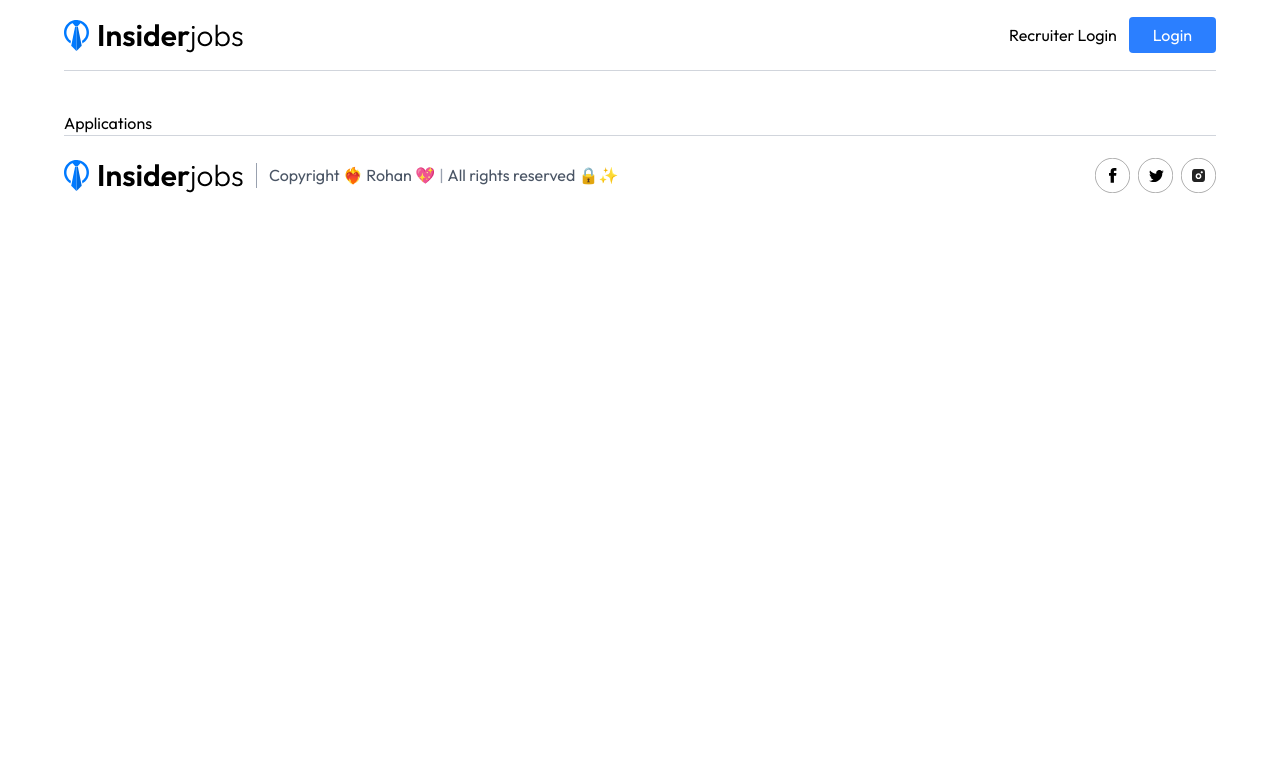
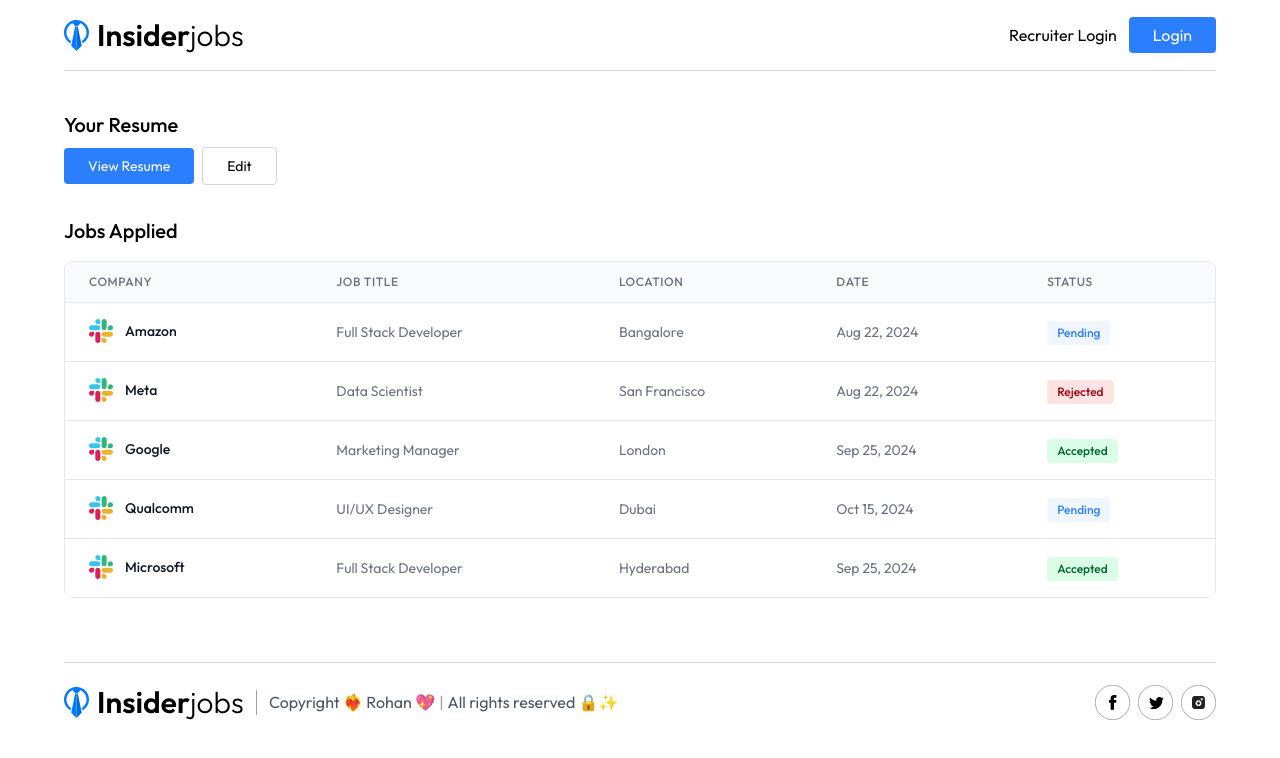
Before and after one commit to Dev-Rohan1/job-insider, a React (Vite) app in the folder frontend/: page /applications in a window 1280 px wide. Shown: the top 758 px of the page. Built offline with nearby package versions, Linux system fonts and the light colour scheme; no server answers.

Commit message:
create applications page

```diff
--- a/frontend/src/index.css
+++ b/frontend/src/index.css
@@ -19,11 +19,11 @@ html {
   }
 
   .job-description h1,
-  h2,
-  h3,
-  h4,
-  h5,
-  h6 {
+  .job-description h2,
+  .job-description h3,
+  .job-description h4,
+  .job-description h5,
+  .job-description h6 {
     margin-bottom: 15px;
     font-size: 23px;
   }
--- a/frontend/src/pages/Applications.jsx
+++ b/frontend/src/pages/Applications.jsx
@@ -1,13 +1,122 @@
-import React from "react";
-
+import React, { useState } from "react";
 import Navbar from "../components/Navbar";
 import Footer from "../components/Footer";
+import { assets, jobsApplied } from "../assets/assets";
+import moment from "moment";
 
 const Applications = () => {
+  const [isEdit, setIsEdit] = useState(false);
+  const [resume, setResume] = useState(null);
+
   return (
     <>
       <Navbar />
-      <div>Applications</div>
+      <section className="mb-16">
+        <h2 className="mb-2 text-xl font-medium">Your Resume</h2>
+        {isEdit ? (
+          <div className="flex items-center gap-2">
+            <label className="flex items-center gap-2">
+              <span className="cursor-pointer rounded border border-blue-300 bg-blue-50 px-4 py-[8px] text-sm">
+                Select Resume
+              </span>
+              <input
+                onChange={(e) => setResume(e.target.files[0])}
+                type="file"
+                accept="application/pdf"
+                hidden
+              />
+              <img src={assets.profile_upload_icon} alt="Upload Icon" />
+            </label>
+            <button
+              onClick={() => setIsEdit(false)}
+              className="cursor-pointer rounded bg-blue-500 px-6 py-[8px] text-sm text-white transition-colors hover:bg-blue-600"
+            >
+              Save
+            </button>
+          </div>
+        ) : (
+          <div className="flex items-center gap-2">
+            <button className="cursor-pointer rounded bg-blue-500 px-6 py-2 text-sm text-white transition-colors hover:bg-blue-600">
+              View Resume
+            </button>
+            <button
+              onClick={() => setIsEdit(true)}
+              className="cursor-pointer rounded border border-gray-300 px-6 py-2 text-sm transition-colors hover:bg-gray-50"
+            >
+              Edit
+            </button>
+          </div>
+        )}
+        <div className="mt-8">
+          <h2 className="mb-4 text-xl font-medium">Jobs Applied</h2>
+          <div className="overflow-x-auto rounded-lg border border-gray-200">
+            <table className="min-w-full divide-y divide-gray-200">
+              <thead className="bg-gray-50">
+                <tr>
+                  <th className="px-6 py-3 text-left text-xs font-medium tracking-wider text-gray-500 uppercase">
+                    Company
+                  </th>
+                  <th className="px-6 py-3 text-left text-xs font-medium tracking-wider text-gray-500 uppercase">
+                    Job Title
+                  </th>
+                  <th className="px-6 py-3 text-left text-xs font-medium tracking-wider text-gray-500 uppercase">
+                    Location
+                  </th>
+                  <th className="px-6 py-3 text-left text-xs font-medium tracking-wider text-gray-500 uppercase">
+                    Date
+                  </th>
+                  <th className="px-6 py-3 text-left text-xs font-medium tracking-wider text-gray-500 uppercase">
+                    Status
+                  </th>
+                </tr>
+              </thead>
+              <tbody className="divide-y divide-gray-200 bg-white">
+                {jobsApplied.map((job) => (
+                  <tr
+                    key={job.id || job.company + job.title}
+                    className="hover:bg-gray-50"
+                  >
+                    <td className="flex items-center gap-3 px-6 py-4 whitespace-nowrap">
+                      <img
+                        src={job.companyLogo || assets.company_icon}
+                        alt={`${job.company} logo`}
+                        className="h-6 w-6 flex-shrink-0"
+                      />
+                      <span className="text-sm font-medium text-gray-900">
+                        {job.company}
+                      </span>
+                    </td>
+                    <td className="px-6 py-4 text-sm whitespace-nowrap text-gray-500">
+                      {job.title}
+                    </td>
+                    <td className="px-6 py-4 text-sm whitespace-nowrap text-gray-500">
+                      {job.location}
+                    </td>
+                    <td className="px-6 py-4 text-sm whitespace-nowrap text-gray-500">
+                      {job.date && moment(job.date).isValid()
+                        ? moment(job.date).format("ll")
+                        : "Invalid Date"}
+                    </td>
+                    <td className="px-6 py-4 whitespace-nowrap">
+                      <span
+                        className={`inline-flex items-center rounded px-2.5 py-1 text-xs font-medium ${
+                          job.status === "Rejected"
+                            ? "bg-red-100 text-red-800"
+                            : job.status === "Pending"
+                              ? "bg-blue-50 text-blue-500"
+                              : "bg-green-100 text-green-800"
+                        }`}
+                      >
+                        {job.status}
+                      </span>
+                    </td>
+                  </tr>
+                ))}
+              </tbody>
+            </table>
+          </div>
+        </div>
+      </section>
       <Footer />
     </>
   );
--- a/frontend/src/pages/ApplyJobs.jsx
+++ b/frontend/src/pages/ApplyJobs.jsx
@@ -1,14 +1,14 @@
+import kConverter from "k-convert";
+import { MapPin, User } from "lucide-react";
+import moment from "moment";
 import React, { useContext, useEffect, useState } from "react";
 import { useParams } from "react-router-dom";
+import { assets } from "../assets/assets";
+import Footer from "../components/Footer";
+import JobList from "../components/JobList";
+import Loader from "../components/Loader";
 import Navbar from "../components/Navbar";
 import { AppContext } from "../contexts/AppContext";
-import { assets } from "../assets/assets";
-import { MapPin, User } from "lucide-react";
-import moment from "moment";
-import kConverter from "k-convert";
-import JobList from "../components/JobList";
-import Loader from "../components/Loader";
-import Footer from "../components/Footer";
 
 const ApplyJobs = () => {
   const [jobData, setJobData] = useState(null);
@@ -45,7 +45,7 @@ const ApplyJobs = () => {
         <Navbar />
         <div>Job not found.</div>
       </>
-    );
+    );k
   }
 
   // Filter jobs from the same company and exclude the current job
@@ -129,7 +129,9 @@ const ApplyJobs = () => {
 
         <div className="flex flex-col lg:flex-row lg:justify-between lg:gap-5">
           <div className="w-full md:w-[70%]">
-            <h2 className="mt-10 mb-4 font-bold">Job description</h2>
+            <h2 className="mt-10 mb-4 text-2xl font-bold text-gray-800">
+              Job description
+            </h2>
             <div
               className="job-description"
               dangerouslySetInnerHTML={{
@@ -150,7 +152,7 @@ const ApplyJobs = () => {
                 {jobData.companyId.name}
               </strong>
             </p>
-            <div className="flex flex-col gap-5 mb-10">
+            <div className="mb-10 flex flex-col gap-5">
               {similarJobs.length > 0 ? (
                 similarJobs
                   .slice(0, 2)
--- a/frontend/src/pages/RecruiterSignup.jsx
+++ b/frontend/src/pages/RecruiterSignup.jsx
@@ -30,7 +30,6 @@ const RecruiterSignup = () => {
 
   const handleSubmit = async (e) => {
     e.preventDefault();
-    setError(null);
   };
 
   return (
@@ -60,7 +59,7 @@ const RecruiterSignup = () => {
                     src={logo || assets.upload_area}
                     alt="Upload company logo"
                   />
-                  <span className="text-gray-700">Upload company logo</span>
+                  <span className="text-gray-600">Upload company logo</span>
                 </label>
               </div>
 
```
